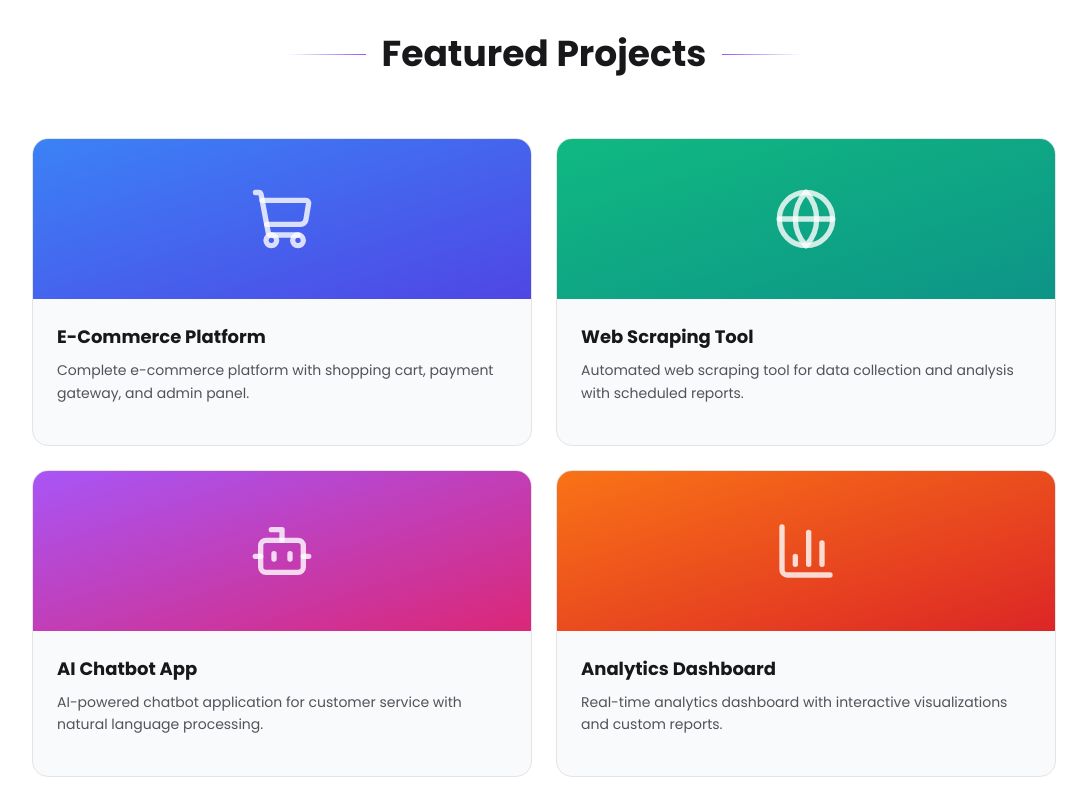
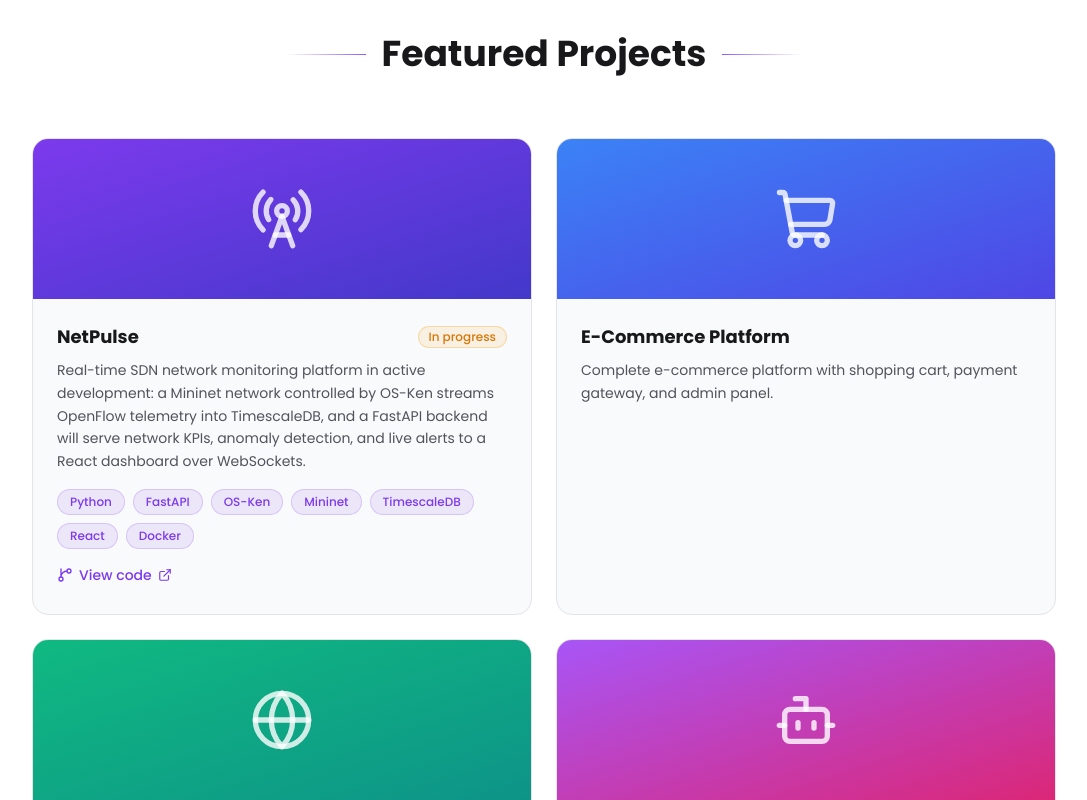
Before and after one commit to wpilares/willpilares, a React (Vite) app: page / in a window 1280 px wide. Shown: the part 4760-5560 px from the top of the page, without its empty margins (96-1183 px from the left). Built offline with nearby package versions, Linux system fonts and the light colour scheme.

Commit message:
feat(projects): add NetPulse project with status, stack and repository link

```diff
--- a/public/locales/en/translation.json
+++ b/public/locales/en/translation.json
@@ -105,6 +105,10 @@
   "projects": {
     "title": "Featured Projects",
     "items": {
+      "netpulse": {
+        "title": "NetPulse",
+        "description": "Real-time SDN network monitoring platform in active development: a Mininet network controlled by OS-Ken streams OpenFlow telemetry into TimescaleDB, and a FastAPI backend will serve network KPIs, anomaly detection, and live alerts to a React dashboard over WebSockets."
+      },
       "ecommerce": {
         "title": "E-Commerce Platform",
         "description": "Complete e-commerce platform with shopping cart, payment gateway, and admin panel."
@@ -116,12 +120,12 @@
       "chatbot": {
         "title": "AI Chatbot App",
         "description": "AI-powered chatbot application for customer service with natural language processing."
-      },
-      "analytics": {
-        "title": "Analytics Dashboard",
-        "description": "Real-time analytics dashboard with interactive visualizations and custom reports."
       }
-    }
+    },
+    "status": {
+      "inProgress": "In progress"
+    },
+    "viewCode": "View code"
   },
   "contact": {
     "title": "Let's Talk",
--- a/src/constants/projects/index.ts
+++ b/src/constants/projects/index.ts
@@ -1,14 +1,22 @@
-import { BarChart3, Bot, Globe, ShoppingCart } from 'lucide-react'
+import { Bot, Globe, RadioTower, ShoppingCart } from 'lucide-react'
 import type { Project } from '@/types'
 
 export const projectIcons = {
   ShoppingCart,
   Globe,
   Bot,
-  BarChart3,
+  RadioTower,
 }
 
 export const projectData: Project[] = [
+  {
+    key: 'netpulse',
+    icon: 'RadioTower',
+    gradient: 'from-violet-600 to-indigo-700',
+    status: 'inProgress',
+    stack: ['Python', 'FastAPI', 'OS-Ken', 'Mininet', 'TimescaleDB', 'React', 'Docker'],
+    repoUrl: 'https://github.com/wpilares/netpulse',
+  },
   {
     key: 'ecommerce',
     icon: 'ShoppingCart',
@@ -24,9 +32,4 @@ export const projectData: Project[] = [
     icon: 'Bot',
     gradient: 'from-purple-500 to-pink-600',
   },
-  {
-    key: 'analytics',
-    icon: 'BarChart3',
-    gradient: 'from-orange-500 to-red-600',
-  },
 ]
--- a/src/content/projects/Projects.tsx
+++ b/src/content/projects/Projects.tsx
@@ -1,6 +1,6 @@
 import { SectionTitle } from '@components'
 import { useIntersectionObserver } from '@hooks'
-
+import { ExternalLink, GitBranch } from 'lucide-react'
 import { useTranslation } from 'react-i18next'
 import { projectData, projectIcons } from '@/constants'
 
@@ -33,14 +33,40 @@ export const Projects = () => {
                 </div>
 
                 <div className="p-5 sm:p-6">
-                  <div className="mb-2 flex items-center justify-between">
+                  <div className="mb-2 flex items-center justify-between gap-3">
                     <h3 className="text-lg font-bold text-light-text-primary dark:text-dark-text-primary">
                       {t(`projects.items.${project.key}.title`)}
                     </h3>
+                    {project.status && (
+                      <span className="flex-shrink-0 rounded-full border border-amber-500/30 bg-amber-500/10 px-2.5 py-0.5 text-xs font-medium text-amber-600 dark:text-amber-400">
+                        {t(`projects.status.${project.status}`)}
+                      </span>
+                    )}
                   </div>
                   <p className="mb-4 text-sm leading-relaxed text-light-text-secondary dark:text-dark-text-secondary">
                     {t(`projects.items.${project.key}.description`)}
                   </p>
+                  {project.stack && (
+                    <div className="mb-4 flex flex-wrap gap-2">
+                      {project.stack.map((tech) => (
+                        <span key={tech} className="badge">
+                          {tech}
+                        </span>
+                      ))}
+                    </div>
+                  )}
+                  {project.repoUrl && (
+                    <a
+                      href={project.repoUrl}
+                      target="_blank"
+                      rel="noopener noreferrer"
+                      className="inline-flex items-center gap-1.5 text-sm font-medium text-violet-600 transition-colors hover:text-violet-500 dark:text-violet-400 dark:hover:text-violet-300"
+                    >
+                      <GitBranch className="h-4 w-4" />
+                      {t('projects.viewCode')}
+                      <ExternalLink className="h-3.5 w-3.5" />
+                    </a>
+                  )}
                 </div>
               </div>
             )
--- a/src/types/projects.types.ts
+++ b/src/types/projects.types.ts
@@ -1,9 +1,14 @@
 import type { projectIcons } from '@/constants/projects'
 
 export type ProjectIconName = keyof typeof projectIcons
+
+export type ProjectStatus = 'inProgress'
 
 export interface Project {
   key: string
   icon: ProjectIconName
   gradient: string
+  status?: ProjectStatus
+  stack?: string[]
+  repoUrl?: string
 }
```
Also changed, not shown: public/locales/es/translation.json (+9 -5 lines).
